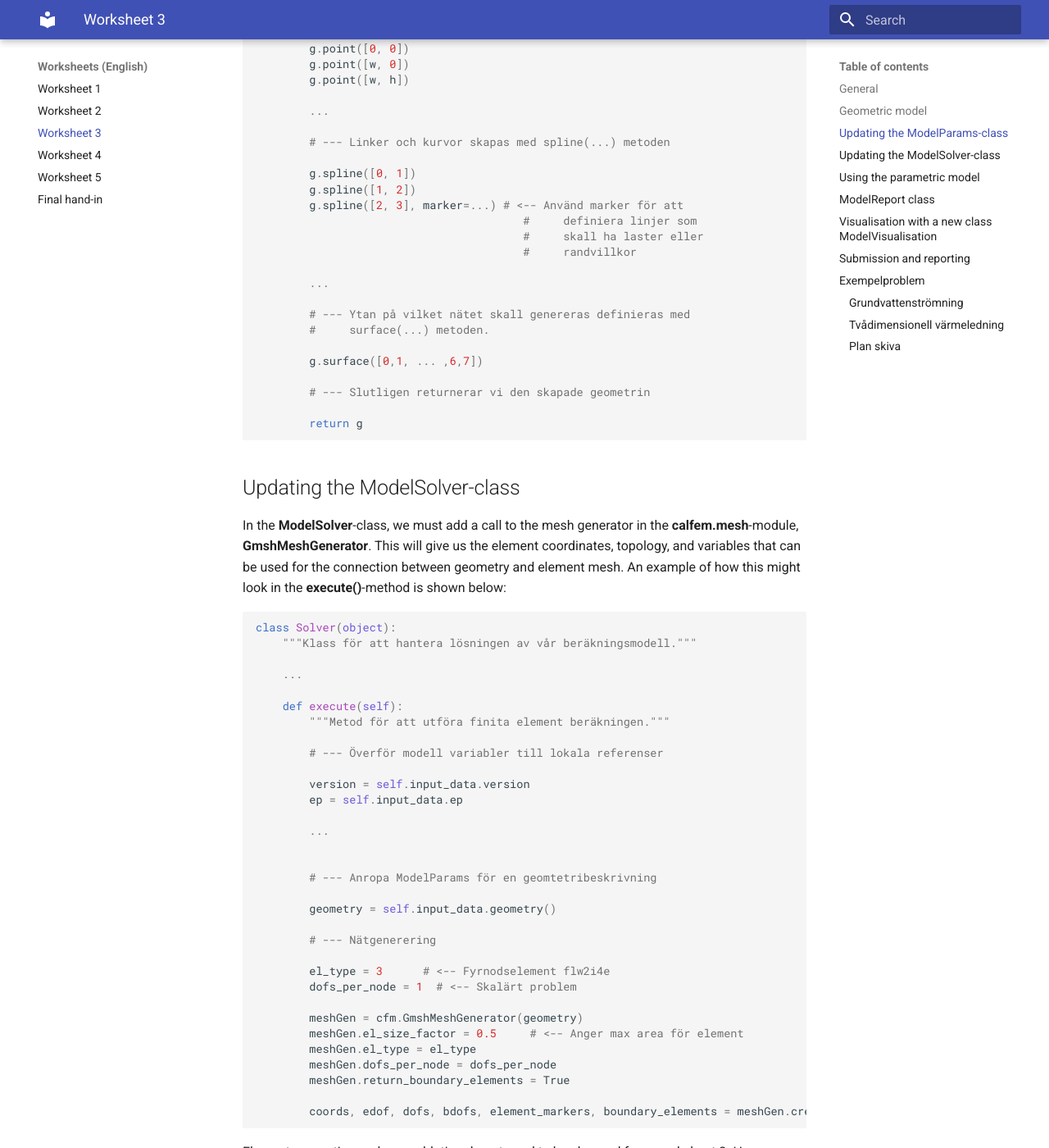
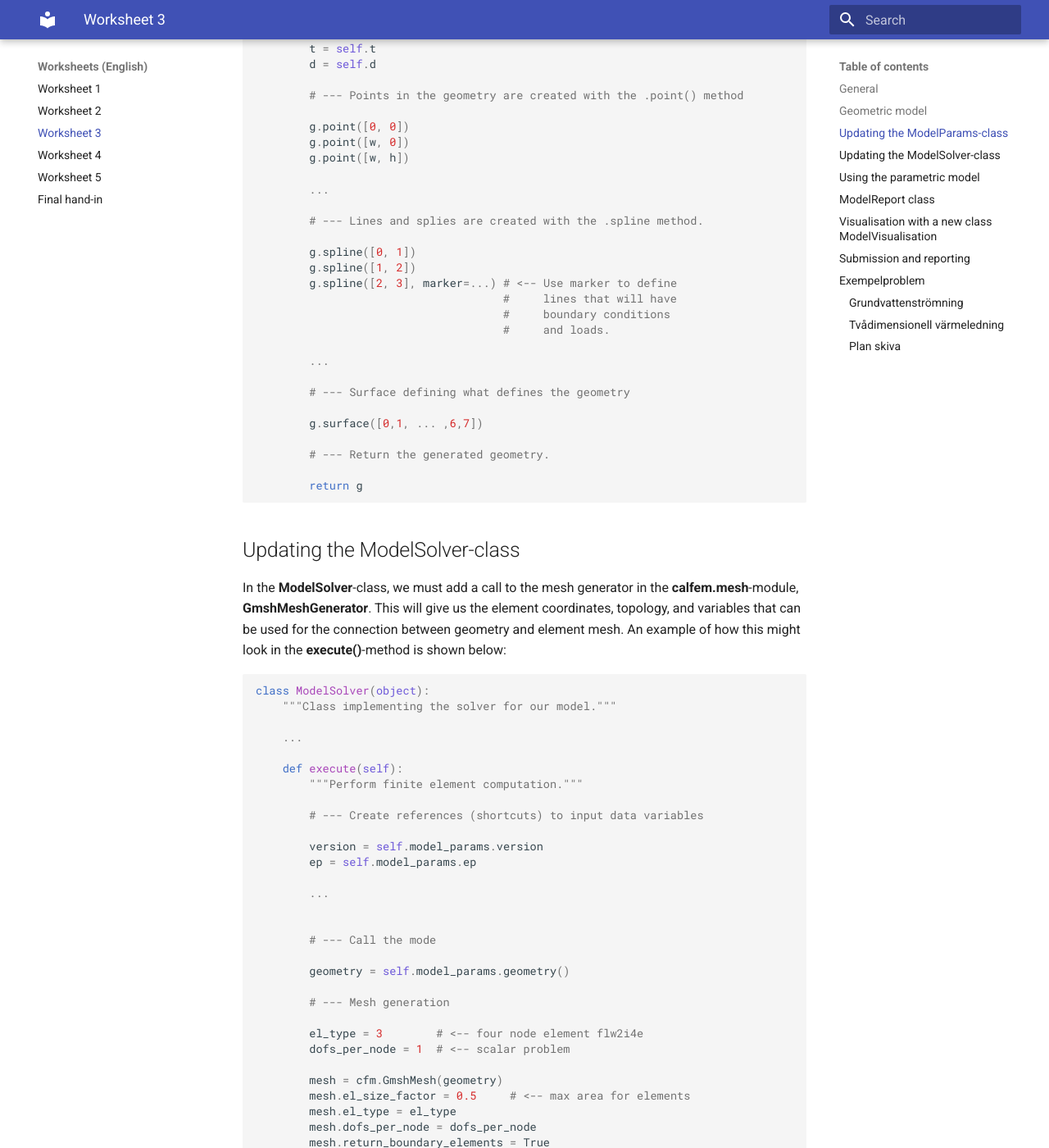
Before and after one commit to jonaslindemann/vsmn20, an MkDocs documentation site: the page built from docs/assignment3_eng.md, in a window 1280 px wide and 1400 px high, scrolled down 1810 px. Shown: the whole window at 82% size. Built offline with MkDocs 1.6.1 and Material for MkDocs 9.7.7, drawn with Linux system fonts in a browser that asks for light colours; comment, search, counter and statistics services are not loaded; some of the changed text lies outside the part shown.

Commit message:
Update assignment3_eng.md

````diff
--- a/docs/assignment3_eng.md
+++ b/docs/assignment3_eng.md
@@ -2,16 +2,16 @@
 
 !!! note "Important"
 
-    When ** ... ** appears in the program examples, this indicates that there is no code that you yourselves must add. Variables and data structures are only examples. Depending on the type of problem you may need other data structures than those described in the code examples.
+    When **...** appears in the program examples, this indicates that there is no code that you yourselves must add. Variables and data structures are only examples. Depending on the type of problem you may need other data structures than those described in the code examples.
 
 ## General
 
 In this worksheet contains the following elements:
 
-  1. The classes implemented in sheet 2 are adapted to cope with a geometric model that describes the calculation model parametrically.
+  1. The classes implemented in sheet 2 are adapted to implementa geometric model that describes the calculation model parametrically.
   2. load and save functions must be adapted to handle the geometric model.
-  2. grid generation must be implemented using **GMSH** and the results visualized.
-  3. Visualization of the model to be made with **calfem.vis** functions.
+  2. grid generation is implemented using **GMSH** and the results visualized.
+  3. Visualization of the model to be made with **calfem.vis_mpl** functions.
 
 ## Geometric model
 
@@ -19,12 +19,17 @@ In this worksheet, we will update our classes to manage a geometric model that i
 
 In this worksheet, we use some additional Calfem modules. Add the following modules in the module where your classes are defined:
 
-``` py
+``` py hl_lines="4-6"
+import json, math, sys
+
 import calfem.core as cfc
-import calfem.geometry as cfg  # <-- Geometry routines
-import calfem.mesh as cfm      # <-- Mesh generation
-import calfem.vis_mpl as cfv   # <-- Visualisation
-import calfem.utils as cfu     # <-- Misc routines
+import calfem.geometry as cfg
+import calfem.mesh as cfm
+import calfem.vis_mpl as cfv
+import calfem.utils as cfu
+
+import numpy as np
+import tabulate as tb
 ```
 
 ## Updating the ModelParams-class
@@ -37,25 +42,25 @@ The geometry will be defined with the classes and functions of  **calfem.geometr
 
 ``` py
 class ModelParams(object):
-    """Klass för att definiera indata för vår modell."""
+    """Class defining our model parameters"""
     ...
 
     def geometry(self):
         """Skapa en geometri instans baserat på definierade parametrar"""
 
-        # --- Skapa en geometri-instans för att lagra vår
-        #     geometribeskrivning
+        # --- Create a geometry instance to store the geometry
+        #     description
 
         g = cfg.Geometry()
 
-        # --- Enklare att använda referenser till self.xxx
+        # --- Create shorter variable references to class attributes
 
         w = self.w
         h = self.h
         t = self.t
         d = self.d
 
-        # --- Punkter i modellen skapas med point(...) metoden
+        # --- Points in the geometry are created with the .point() method
 
         g.point([0, 0])
         g.point([w, 0])
@@ -63,23 +68,22 @@ class ModelParams(object):
 
         ...
 
-        # --- Linker och kurvor skapas med spline(...) metoden
+        # --- Lines and splies are created with the .spline method.
 
         g.spline([0, 1])
         g.spline([1, 2])
-        g.spline([2, 3], marker=...) # <-- Använd marker för att
-                                        #     definiera linjer som
-                                        #     skall ha laster eller
-                                        #     randvillkor
+        g.spline([2, 3], marker=...) # <-- Use marker to define
+                                     #     lines that will have
+                                     #     boundary conditions
+                                     #     and loads.
 
         ...
 
-        # --- Ytan på vilket nätet skall genereras definieras med
-        #     surface(...) metoden.
+        # --- Surface defining what defines the geometry
 
         g.surface([0,1, ... ,6,7])
 
-        # --- Slutligen returnerar vi den skapade geometrin
+        # --- Return the generated geometry.
 
         return g
 ```
@@ -89,47 +93,47 @@ class ModelParams(object):
 In the **ModelSolver**-class, we must add a call to the mesh generator in the **calfem.mesh**-module, **GmshMeshGenerator**. This will give us the element coordinates, topology, and variables that can be used for the connection between geometry and element mesh. An example of how this might look in the **execute()**-method is shown below:
 
 ``` py
-class Solver(object):
-    """Klass för att hantera lösningen av vår beräkningsmodell."""
+class ModelSolver(object):
+    """Class implementing the solver for our model."""
 
     ...
 
     def execute(self):
-        """Metod för att utföra finita element beräkningen."""
+        """Perform finite element computation."""
 
-        # --- Överför modell variabler till lokala referenser
+        # --- Create references (shortcuts) to input data variables
 
-        version = self.input_data.version
-        ep = self.input_data.ep
+        version = self.model_params.version
+        ep = self.model_params.ep
 
         ...
 
 
-        # --- Anropa ModelParams för en geomtetribeskrivning
+        # --- Call the mode
 
-        geometry = self.input_data.geometry()
+        geometry = self.model_params.geometry()
 
-        # --- Nätgenerering
+        # --- Mesh generation
 
-        el_type = 3      # <-- Fyrnodselement flw2i4e
-        dofs_per_node = 1  # <-- Skalärt problem
+        el_type = 3        # <-- four node element flw2i4e
+        dofs_per_node = 1  # <-- scalar problem
 
-        meshGen = cfm.GmshMeshGenerator(geometry)
-        meshGen.el_size_factor = 0.5     # <-- Anger max area för element
-        meshGen.el_type = el_type
-        meshGen.dofs_per_node = dofs_per_node
-        meshGen.return_boundary_elements = True
+        mesh = cfm.GmshMesh(geometry)
+        mesh.el_size_factor = 0.5     # <-- max area for elements
+        mesh.el_type = el_type
+        mesh.dofs_per_node = dofs_per_node
+        mesh.return_boundary_elements = True
 
-        coords, edof, dofs, bdofs, element_markers, boundary_elements = meshGen.create()
+        coords, edof, dofs, bdofs, element_markers, boundary_elements = mesh.create()
 ```
 
-Element generation and assemblation do not need to be changed from worksheet 2. However, one must update the handling of loads and boundary conditions, as we are now working load markers instead of degrees of freedom. Use the functions **applybc(...)** and **applyforcetotal(...)**/**applyTractionLinearElement(...)** available in the **calfem.utils** module.
+Element generation and assemblation do not need to be changed from worksheet 2. However, one must update the handling of loads and boundary conditions, as we are now working load markers instead of degrees of freedom. Use the functions **apply_bc(...)** and **apply_force_total(...)**/**apply_tracion_linear_element(...)** available in the **calfem.utils** module.
 
 Solving equations and calculating element forces do not need to be changed. However, we need to store the generated variables **coord**, **edof**, **geometry** and other output variables needed to visualize the results.
 
 !!! note "Tip"
 
-    It may also be useful to define a variable in the **ModelParams** - class to set the maximum size of the generated elements such as **el_size_factor**, which can then be assigned to **cfm.GmshGenerator** - class attribute **el_size_factor**.
+    It may also be useful to define a variable in the **ModelParams** - class to set the maximum size of the generated elements such as **el_size_factor**, which can then be assigned to **cfm.GmshMesh** - class attribute **el_size_factor**.
 
 ## Using the parametric model
 
@@ -142,14 +146,14 @@ import flowmodel as fm
 
 if __name__ == "__main__":
 
-    input_data = fm.ModelParams()
+    model_params = fm.ModelParams()
 
-    input_data.w = 100.0
-    input_data.h = 10.0
-    input_data.d = 5.0
-    input_data.t = 0.5
-    input_data.kx = 20.0
-    input_data.ky = 20.0
+    model_params.w = 100.0
+    model_params.h = 10.0
+    model_params.d = 5.0
+    model_params.t = 0.5
+    model_params.kx = 20.0
+    model_params.ky = 20.0
 
     ...
 ```
@@ -171,21 +175,21 @@ if __name__ == "__main__":
         print("-------------------------------------------")
         print("Simulating d = ", d)
 
-        input_data = fm.ModelParams()
+        model_params = fm.ModelParams()
 
-        input_data.w = 100.0
-        input_data.h = 10.0
-        input_data.d = d
-        input_data.t = 0.5
-        input_data.kx = 20.0
-        input_data.ky = 20.0
+        model_params.w = 100.0
+        model_params.h = 10.0
+        model_params.d = d
+        model_params.t = 0.5
+        model_params.kx = 20.0
+        model_params.ky = 20.0
 
-        output_data = fm.OutputData()
+        model_results = fm.ModelResults()
 
-        solver = fm.Solver(input_data, output_data)
+        solver = fm.ModelSolver(model_params, model_results)
         solver.execute()
 
-        print("Max flow = ", np.max(output_data.maxFlow))
+        print("Max flow = ", np.max(model_result.maxFlow))
 ```
 
 ## ModelReport class
@@ -206,30 +210,23 @@ There are a number of visualization features in Calfem. In this sheet, the follo
 
 Documentation for these procedures, see the user manual for [mesh generation routines](https://calfem-for-python.readthedocs.io/en/latest/calfem_mesh_guide.html).
 
-becomes instead (with imports defined earlier):
-
-``` py
-cfv.figure()
-cfv.draw_mesh(coords=coords, edof=edof, dofs_per_node=dofs_per_node, el_type=el_type, filled=True, title="Mesh")
-```
-
 The following code shows how the class can be implemented with a method for visualising the model geometry.
 
 ``` py
-class Visualisation(object):
-    def __init__(self, input_data, output_data):
-        self.input_data = input_data
-        self.output_data = output_data
+class ModelVisualisation(object):
+    def __init__(self, model_params, model_result):
+        self.model_params = model_params
+        self.model_result = model_result
 
     def show(self):
 
-        geometry = self.output_data.geometry
-        a = self.output_data.a
-        max_flow = self.output_data.max_flow
-        coords = self.output_data.coords
-        edof = self.output_data.edof
-        dofs_per_node = self.output_data.dofs_per_node
-        el_type = self.output_data.el_type
+        geometry = self.model_result.geometry
+        a = self.model_result.a
+        max_flow = self.model_result.max_flow
+        coords = self.model_result.coords
+        edof = self.model_result.edof
+        dofs_per_node = self.model_result.dofs_per_node
+        el_type = self.model_result.el_type
 
         cfv.figure()
         cfv.draw_geometry(geometry, title="Geometry")
@@ -237,10 +234,9 @@ class Visualisation(object):
         ...
 
     def wait(self):
-        """Denna metod ser till att fönstren hålls uppdaterade och kommer att returnera
-        När sista fönstret stängs"""
+        """This method make sure the windows are kept updated."""
 
-        cfv.showAndWait()
+        cfv.show_and_wait()
 ```
 
 The **ModelVisualiation**-class is then added to the main program in the code shown:
@@ -252,17 +248,17 @@ import flowmodel as fm
 
 if __name__ == "__main__":
 
-    input_data = fm.ModelParams()
+    model_params = fm.ModelParams()
 
-    output_data = fm.OutputData()
+    model_result = fm.OutputData()
 
-    solver = fm.Solver(input_data, output_data)
+    solver = fm.Solver(model_params, model_result)
     solver.execute()
 
-    report = fm.Report(input_data, output_data)
+    report = fm.Report(model_params, model_result)
     print(report)
 
-    vis = fm.Visualisation(input_data, output_data)
+    vis = fm.ModelVisualisation(model_params, model_result)
     vis.show()
     vis.wait()
 ```
````
